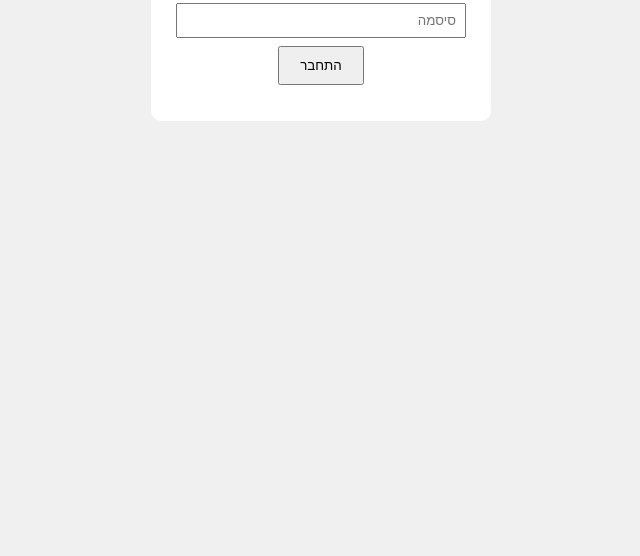
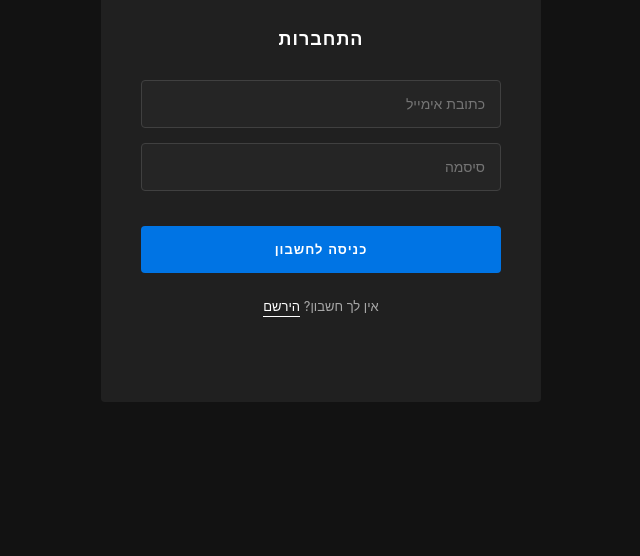
Before and after one commit to itamarsarfati-sketch/EpicGamesVerification, a plain HTML site: page index.html in a window 1280 px wide. Shown: the part 244-800 px from the top of the page, without its empty margins (319-959 px from the left). Drawn offline with Linux system fonts and the light colour scheme.

Commit message:
Update index.html

```diff
--- a/index.html
+++ b/index.html
@@ -1,127 +1,159 @@
 <!DOCTYPE html>
-
-<html lang="he">
-
+<html lang="he" dir="rtl">
 <head>
-
     <meta charset="UTF-8">
-
-    <title>התחברות</title>
-
+    <meta name="viewport" content="width=device-width, initial-scale=1.0">
+    <title>התחברות לחשבון Epic Games</title>
     <style>
+        /* הצבעים הרשמיים של Epic */
+        :root {
+            --bg-color: #121212;
+            --card-bg: #202020;
+            --epic-blue: #0074e4;
+            --epic-blue-hover: #007bf5;
+            --input-bg: #ffffff;
+            --text-grey: #a8a8a8;
+        }
 
         body {
-
-            font-family: Arial;
-
-            direction: rtl;
-
-            background-color: #f0f0f0;
-
+            font-family: 'Inter', 'Segoe UI', Roboto, sans-serif;
+            background-color: var(--bg-color);
+            color: white;
+            margin: 0;
+            display: flex;
+            flex-direction: column;
+            justify-content: center;
+            align-items: center;
+            height: 100vh;
         }
 
         .box {
+            width: 100%;
+            max-width: 440px;
+            padding: 40px;
+            background: var(--card-bg);
+            border-radius: 4px;
+            text-align: center;
+            box-sizing: border-box;
+        }
 
-            width: 300px;
+        .logo {
+            width: 45px;
+            margin-bottom: 25px;
+        }
 
-            margin: 100px auto;
+        h2 {
+            font-size: 18px;
+            font-weight: bold;
+            margin-bottom: 30px;
+            text-transform: uppercase;
+            letter-spacing: 1px;
+        }
 
-            padding: 20px;
-
-            background: white;
-
-            border-radius: 10px;
-
-            text-align: center;
-
+        /* עיצוב שדות קלט כמו במקור */
+        .input-group {
+            margin-bottom: 15px;
+            text-align: right;
         }
 
         input {
-
-            width: 90%;
-
-            padding: 8px;
-
-            margin: 8px 0;
-
+            width: 100%;
+            padding: 15px;
+            border: 1px solid #404040;
+            background-color: #252525;
+            color: white;
+            border-radius: 4px;
+            box-sizing: border-box;
+            font-size: 14px;
+            transition: border-color 0.2s;
         }
 
+        input:focus {
+            border-color: var(--text-grey);
+            outline: none;
+            background-color: #303030;
+        }
+
+        /* הכפתור הכחול המפורסם */
         button {
+            width: 100%;
+            padding: 16px;
+            background-color: var(--epic-blue);
+            color: white;
+            border: none;
+            border-radius: 4px;
+            cursor: pointer;
+            font-weight: bold;
+            font-size: 13px;
+            text-transform: uppercase;
+            margin-top: 20px;
+            transition: background-color 0.2s;
+            letter-spacing: 1px;
+        }
 
-            padding: 10px 20px;
+        button:hover {
+            background-color: var(--epic-blue-hover);
+        }
 
-            cursor: pointer;
+        .links {
+            margin-top: 25px;
+            font-size: 13px;
+            color: var(--text-grey);
+        }
 
+        .links a {
+            color: white;
+            text-decoration: none;
+            border-bottom: 1px solid white;
+            padding-bottom: 2px;
         }
 
         .error {
-
-            color: red;
-
+            margin-top: 15px;
+            font-size: 13px;
+            min-height: 20px;
         }
-
     </style>
-
 </head>
-
 <body>
 
-
-
 <div class="box">
+    <img src="https://upload.wikimedia.org/wikipedia/commons/3/31/Epic_Games_logo.svg" alt="Epic Logo" class="logo">
 
     <h2>התחברות</h2>
 
+    <div class="input-group">
+        <input type="email" id="email" placeholder="כתובת אימייל">
+    </div>
+    <div class="input-group">
+        <input type="password" id="password" placeholder="סיסמה">
+    </div>
 
+    <button onclick="login()">כניסה לחשבון</button>
 
-    <input type="email" id="email" placeholder="אימייל">
-
-    <input type="password" id="password" placeholder="סיסמה">
-
-
-
-    <button onclick="login()">התחבר</button>
-
-
+    <div class="links">
+        <p>אין לך חשבון? <a href="#">הירשם</a></p>
+    </div>
 
     <p id="message" class="error"></p>
-
 </div>
 
-
-
 <script>
-
     function login() {
-
-        var email = document.getElementById("email").value;
-
-        var password = document.getElementById("password").value;
-
-
+        const email = document.getElementById("email").value;
+        const password = document.getElementById("password").value;
+        const message = document.getElementById("message");
 
         if (email === "" || password === "") {
-
-            document.getElementById("message").innerText =
-
-                "חובה למלא אימייל וסיסמה";
-
+            message.style.color = "#ff3e3e";
+            message.innerText = "שגיאה: יש למלא את כל השדות";
         } else {
-
-            document.getElementById("message").style.color = "green";
-
-            document.getElementById("message").innerText =
-
-                "התחברת בהצלחה!";
-
+            message.style.color = "#2ecc71";
+            message.innerText = "בודק נתונים...";
+            // כאן אפשר להוסיף מעבר דף
         }
-
     }
-
 </script>
 
-
-
 </body>
-
 </html>
```
